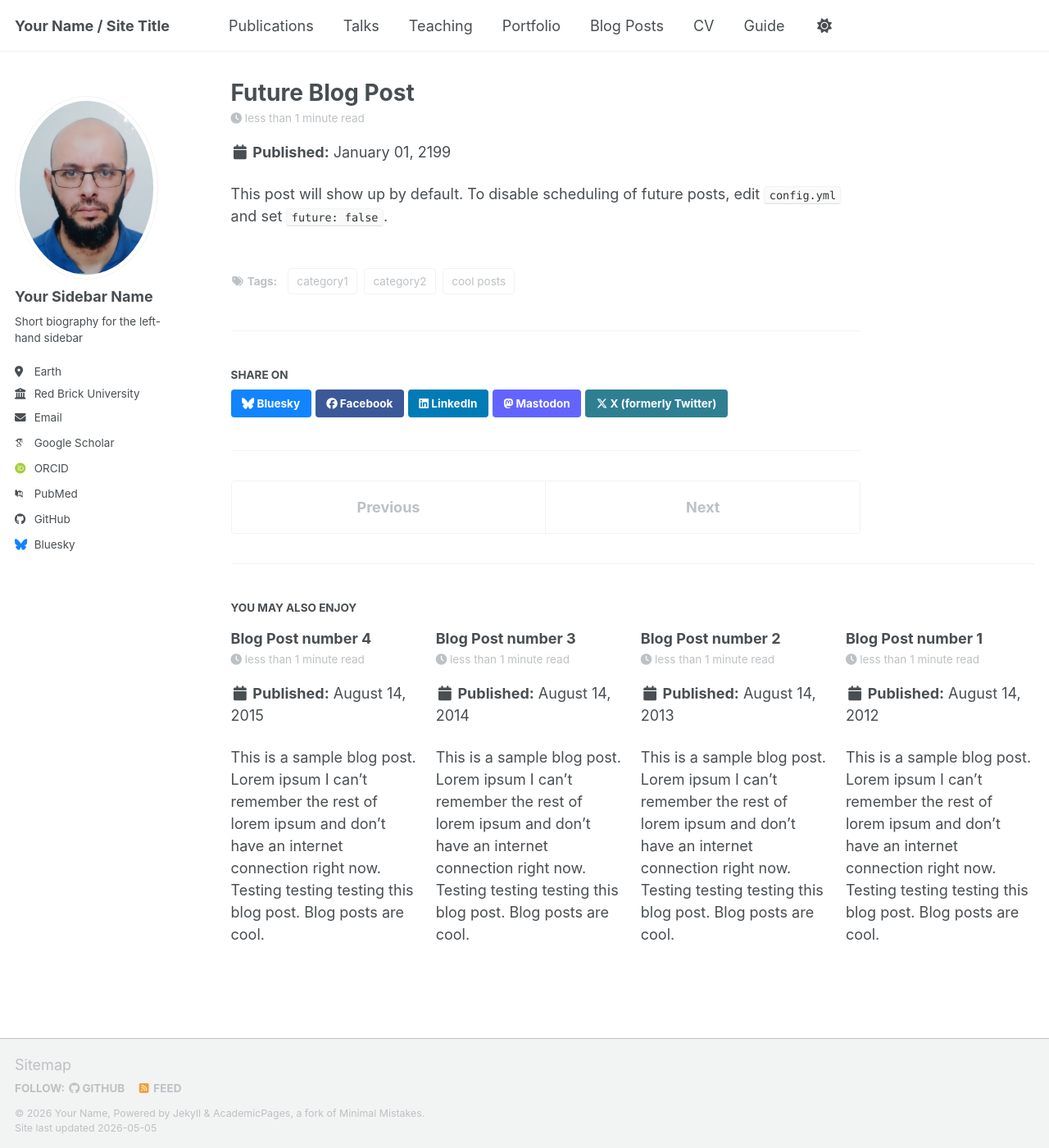
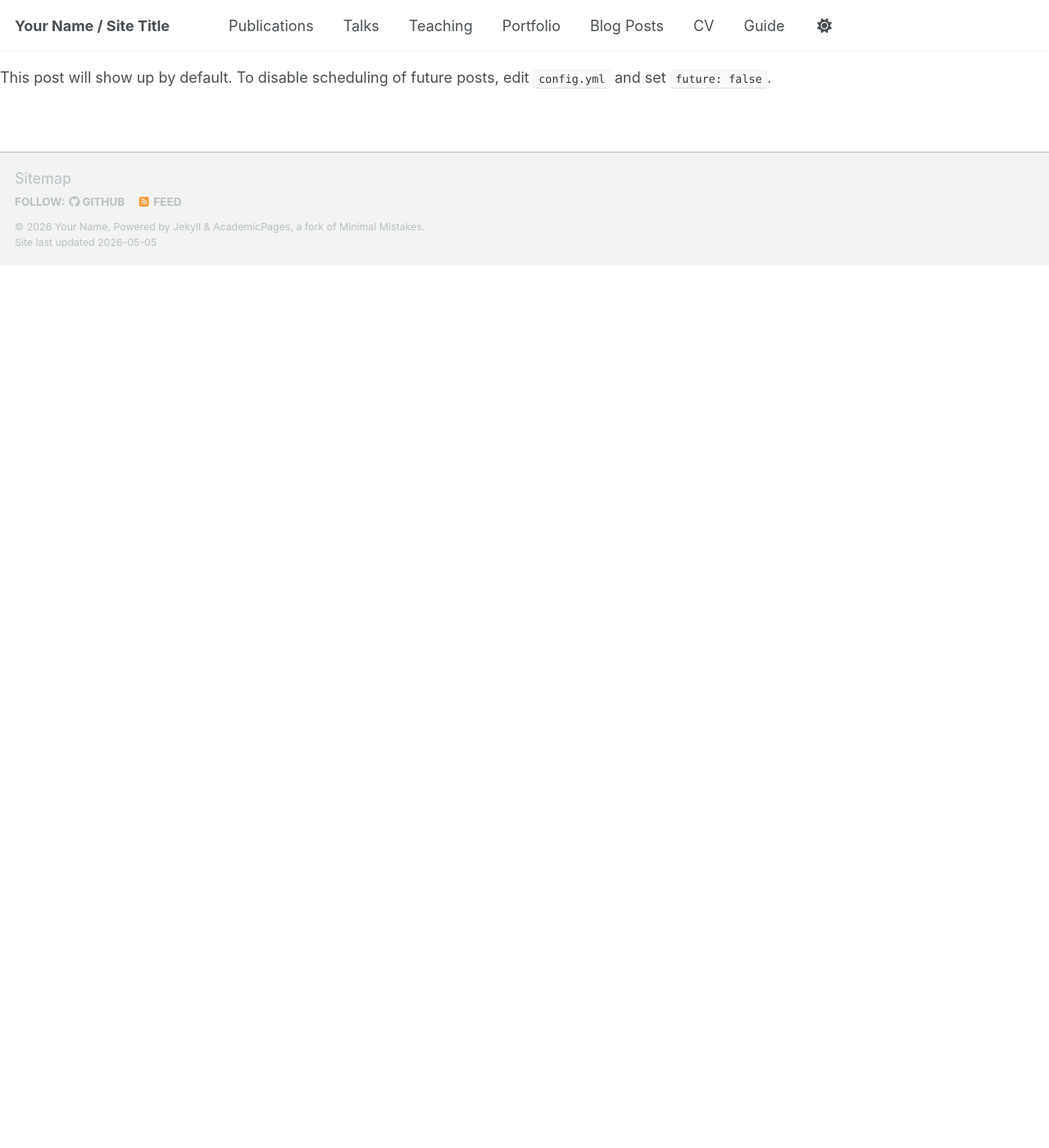
Before and after one commit to sawat80/belhadj.github.io, a Jekyll site: the page built from _posts/2199-01-01-future-post.md, in a window 1280 px wide and 1400 px high. Shown: the whole window at 82% size. Built offline with Jekyll 4.4.1, drawn with Linux system fonts in a browser that asks for light colours; some web fonts are replaced; a script bundle is joined from its source files by our own code; our own code applies the rules of GitHub Pages for plain Markdown files; library files that are not in the unit come from our copies.

Commit message:
Remove default post settings from _config.yml
Removed default settings for posts in the configuration.

```diff
--- a/_config.yml
+++ b/_config.yml
@@ -237,17 +237,7 @@ collections:
 
 # These settings control how pages and collections are included in the site
 defaults:
-  # _posts
-  - scope:
-      path: ""
-      type: posts
-    values:
-      layout: single
-      author_profile: true
-      read_time: true
-      comments: true
-      share: true
-      related: true
+
   # _pages
   - scope:
       path: ""
```
